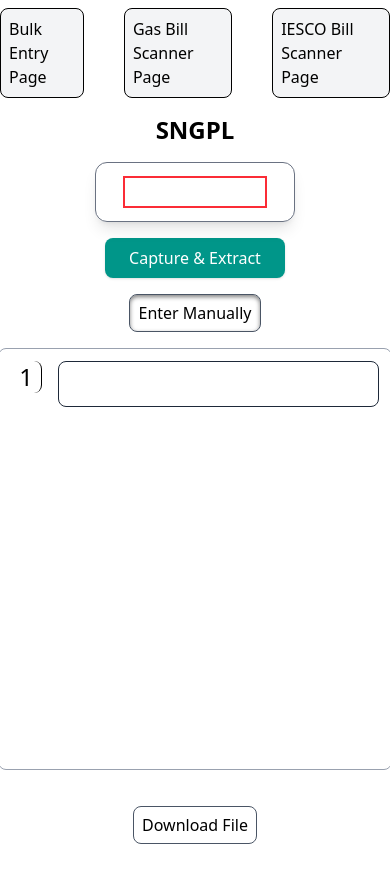
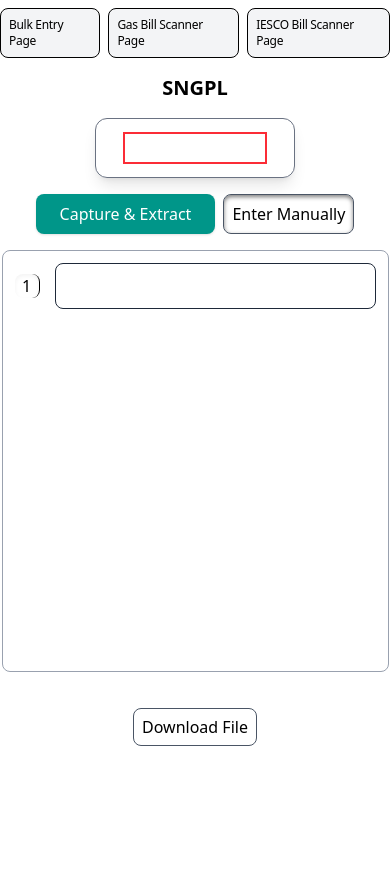
Before and after one commit to faizanafsar1/Bulk-Bill-entry-downlaod, a React (Vite) app: page /gas in a window 390 px wide. Both pictures are taken after a click on the button "Enter Manually". After the commit the page ends 844 px from the top, so only its background shows below. Built offline with nearby package versions, Linux system fonts and the light colour scheme; no server answers.

Commit message:
worked on responsiveness

```diff
--- a/src/App.jsx
+++ b/src/App.jsx
@@ -9,7 +9,7 @@
   return (
     <div>
       {/* Navigation */}
-      <nav className="*:border mt-2 justify-center justify-items-center gap-10 flex *:p-2 *:rounded-lg *:bg-gray-100">
+      <nav className="*:border mt-2 justify-center text-xs tracking-tight justify-items-center max-md:gap-2 gap-5 flex *:p-2 *:rounded-lg *:bg-gray-100">
         <Link to="/">Bulk Entry Page</Link> <Link to="/gas">Gas Bill Scanner Page</Link>
         <Link to="/iesco">IESCO Bill Scanner Page</Link>
       </nav>
--- a/src/components/GasBillScanning.jsx
+++ b/src/components/GasBillScanning.jsx
@@ -64,9 +64,9 @@
         } else {
           setBillNumbers((prev) => [...prev, refNo]);
         }
-        toast.success("✅ Successfully Scanned");
+        toast.success("Successfully Scanned");
       } else {
-        toast.error(`❌ Failed to get complete number: ${refNo}`);
+        toast.error(`Failed to get complete number: ${refNo}`);
       }
     } catch (err) {
       console.error("OCR error:", err);
@@ -99,10 +99,8 @@
     setBillNumbers([]);
   };
 
-  // 🔑 OCR.space API key
   const API_KEY = "K81404182788957";
 
-  // ✅ OCR.space detect function
   const detectText = async (base64Image) => {
     try {
       const formData = new FormData();
@@ -127,8 +125,8 @@
 
   return (
     <div className="flex flex-col items-center p-4 space-y-4">
-      <h2 className="text-2xl font-bold">SNGPL </h2>
-      <div className="flex gap-5 *:shadow-lg  items-center">
+      <h2 className="text-xl font-bold">SNGPL </h2>
+      <div className="flex flex-col gap-2 *:shadow-lg  items-center">
         <div className="relative border border-gray-500 rounded-xl overflow-hidden w-[200px] h-[60px]">
           <video ref={videoRef} autoPlay playsInline className="absolute top-1/2 left-1/2 -translate-x-1/2 -translate-y-1/2" />
           <div
@@ -147,6 +145,7 @@
       <canvas ref={canvasRef} className="hidden" />
 
       {/* Capture Button */}
+      <div className="flex gap-2">
         <button
           onClick={handleExtractNumber}
           disabled={loading}
@@ -172,14 +171,15 @@
         >
           Enter Manually
         </button>
+      </div>
       <div
         className={`${
           billNumbers.length === 0 ? "hidden" : ""
-        } border h-[50vh]  overflow-y-scroll scroll-auto border-gray-400 p-3 rounded-lg`}
+        } border h-[50vh] gap-2 flex flex-col  overflow-y-scroll scroll-auto border-gray-400 p-3 rounded-lg`}
       >
         {billNumbers.map((billNumber, i) => (
-          <div key={i} className="flex rounded-lg gap-2">
-            <span className="border-r rounded-lg text-2xl h-fit px-2 mr-2 text-black">{i + 1}</span>
+          <div key={i} className="grid grid-cols-[20px_1fr] items-center rounded-lg gap-5">
+            <span className="border-r shadow-inner rounded-lg text-xxl h-fit px-3 flex justify-center  text-black">{i + 1}</span>
             <input
               type="number"
               value={billNumber}
--- a/src/components/IescoBillScanning.jsx
+++ b/src/components/IescoBillScanning.jsx
@@ -63,9 +63,9 @@
         } else {
           setBillNumbers((prev) => [...prev, refNo]);
         }
-        toast.success("✅ Successfully Scanned");
+        toast.success("Successfully Scanned");
       } else {
-        toast.error(`❌ Failed to get complete number: ${refNo}`);
+        toast.error(`Failed to get complete number: ${refNo}`);
       }
     } catch (err) {
       console.error("OCR error:", err);
@@ -126,8 +126,8 @@
 
   return (
     <div className="flex flex-col items-center p-4 space-y-4">
-      <h2 className="text-2xl font-bold">IESCO </h2>
-      <div className="flex gap-5 *:shadow-lg  items-center">
+      <h2 className="text-xl font-bold">IESCO </h2>
+      <div className="flex flex-col gap-2 *:shadow-lg  items-center">
         <div className="relative border border-gray-500 rounded-xl overflow-hidden w-[200px] h-[60px]">
           <video ref={videoRef} autoPlay playsInline className="absolute top-1/2 left-1/2 -translate-x-1/2 -translate-y-1/2" />
           <div
@@ -146,6 +146,7 @@
       <canvas ref={canvasRef} className="hidden" />
 
       {/* Capture Button */}
+      <div className="flex gap-2">
         <button
           onClick={handleExtractNumber}
           disabled={loading}
@@ -171,14 +172,15 @@
         >
           Enter Manually
         </button>
+      </div>
       <div
         className={`${
           billNumbers.length === 0 ? "hidden" : ""
-        } border h-[50vh]  overflow-y-scroll scroll-auto border-gray-400 p-3 rounded-lg`}
+        } border h-[50vh] gap-2 flex flex-col  overflow-y-scroll scroll-auto border-gray-400 p-3 rounded-lg`}
       >
         {billNumbers.map((billNumber, i) => (
-          <div key={i} className="flex rounded-lg gap-2">
-            <span className="border-r rounded-lg text-2xl h-fit px-2 mr-2 text-black">{i + 1}</span>
+          <div key={i} className="grid grid-cols-[20px_1fr] items-center rounded-lg gap-5">
+            <span className="border-r shadow-inner rounded-lg text-xxl h-fit px-3 flex justify-center  text-black">{i + 1}</span>
             <input
               type="number"
               value={billNumber}
```
Lines whose indentation alone changed are shown as unchanged.
